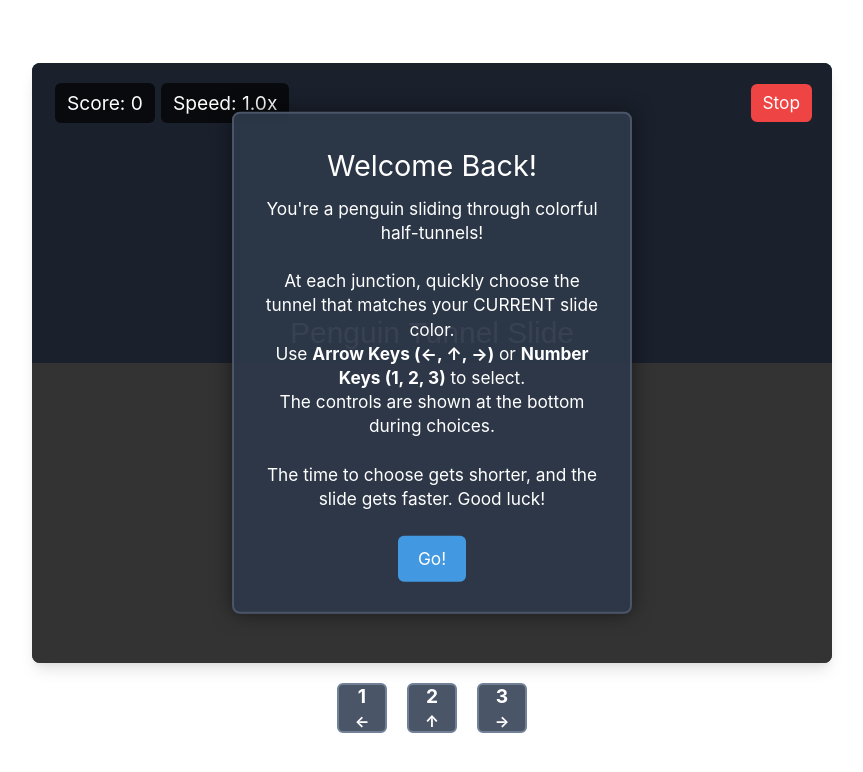
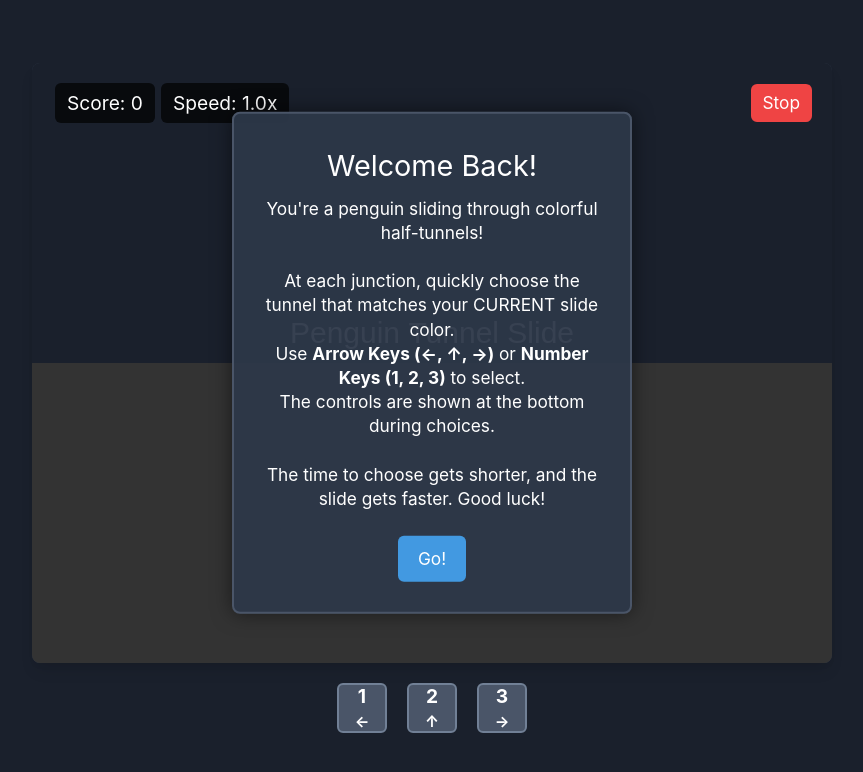
Before and after one commit to Hanan-Bar-Lev/penguin-sliding-tunnel, a plain HTML site: page index.html in a window 1280 px wide. Shown: the whole page, without its empty margins (208-1071 px from the left). Drawn offline with nearby package versions, Linux system fonts and the light colour scheme.

Commit message:
return background

```diff
--- a/index.html
+++ b/index.html
@@ -14,7 +14,7 @@
             justify-content: center;
             min-height: 100vh;
             margin: 0;
-            <!-- background-color: #1a202c; -->
+            background-color: #1a202c;
             color: #e2e8f0;
             overflow: hidden;
             padding: 10px; /* Added padding for mobile view */
```
